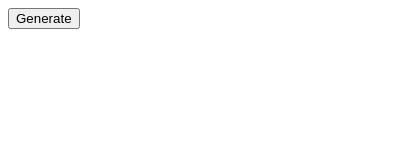
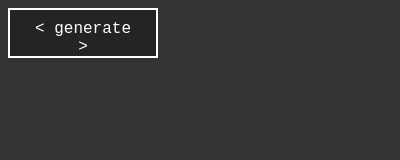
Before and after one commit to ishvnt/QuickLeet, a browser extension: page popup/index.html in a window 400 px wide. Drawn offline with Linux system fonts and the light colour scheme.

Commit message:
added some styling

```diff
--- a/content/content_script.js
+++ b/content/content_script.js
@@ -64,7 +64,6 @@ function sendData(request, sender, sendResponse) {
     data["description"] = description;
     data["examples"] = examples;
     data["function"] = functionPrototype;
-    console.log(data);
     sendResponse({
         type: "data",
         data: data
--- a/popup/index.html
+++ b/popup/index.html
@@ -5,7 +5,7 @@
 </head>
 <body>
     <div class="main">
-        <button id="generate">Generate</button>
+        <button id="generate">&lt; generate &gt;</button>
     </div>
     <script src="script.js"></script>
 </body>
--- a/popup/style.css
+++ b/popup/style.css
@@ -0,0 +1,18 @@
+body {
+    background-color: #333333;
+}
+button {
+    width: 150px;
+    height: 50px;
+    padding: 10px 20px;
+    background-color: #242424;
+    border: 2px solid white;
+    cursor: pointer;
+    color: white;
+    font-family: monospace;
+    font-size: large;
+    transition: background-color 0.3s ease;
+}
+button:hover {
+    background-color: #1b1b1b;
+  }
```
Also changed, not shown: background/background.js (+5 -3 lines).
